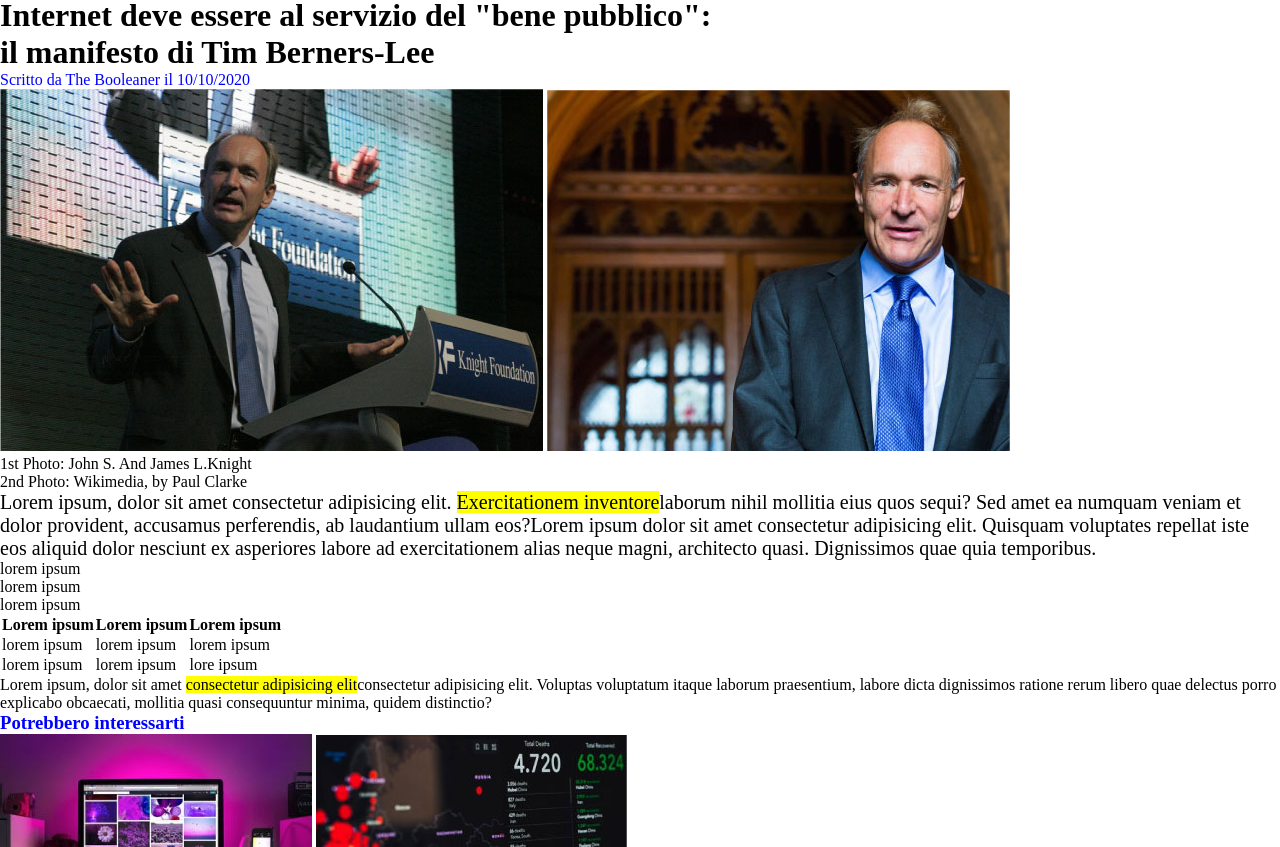
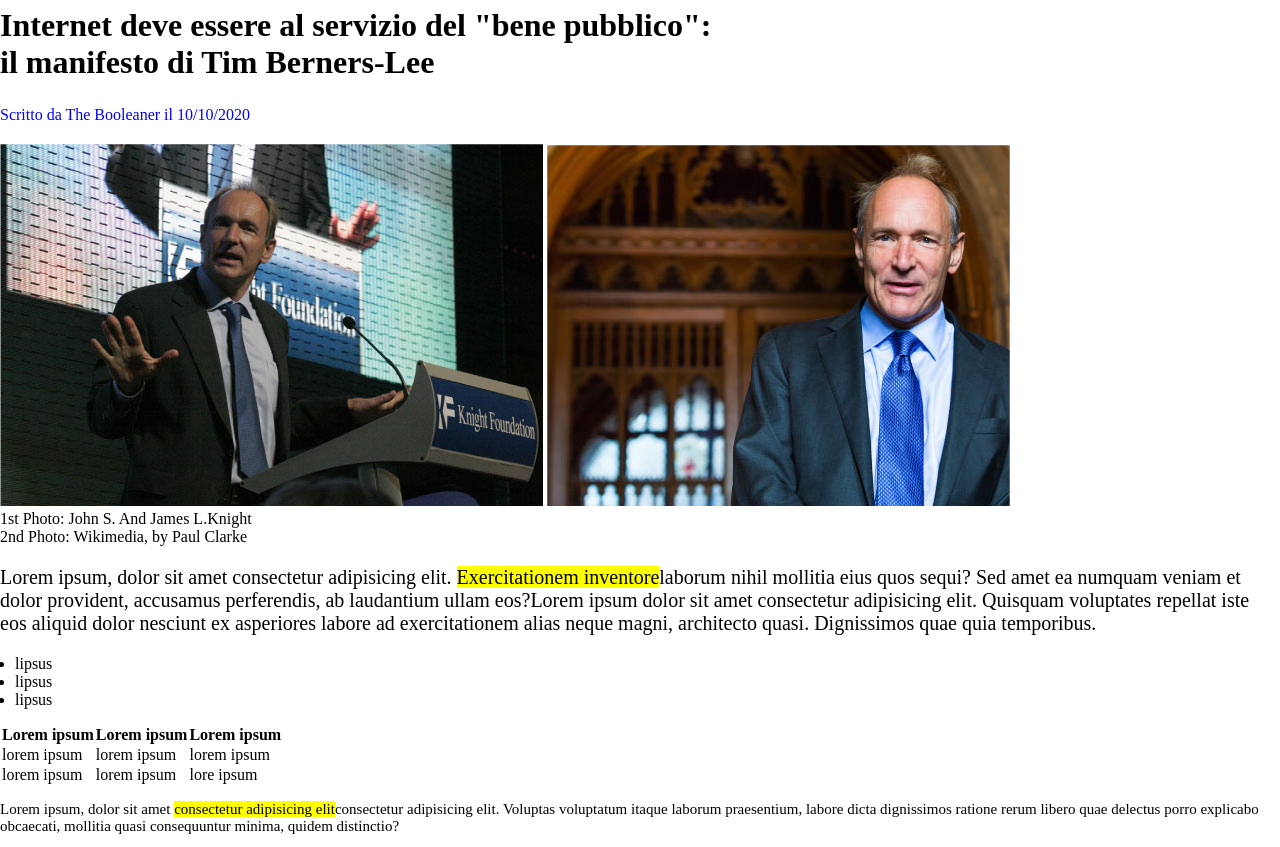
Before and after one commit to DavideCotigliani/html-css-booleaner, a plain HTML site: page index.html in a window 1280 px wide. Shown: the part 58-905 px from the top of the page. Drawn offline with Linux system fonts and the light colour scheme.

Commit message:
[UPD] Updated all the changes with margin

```diff
--- a/css/style.css
+++ b/css/style.css
@@ -1,24 +1,46 @@
 *{
-    padding:0;
-    margin:0;
+    padding: 0;
+    margin: 0;
     box-sizing: border-box;
 }
 
 header {background-color: rgba(35, 111, 197, 0.61);
     background-image: url("../img/pattern.png");
     background-size: 170px 120px;
+
 }
 .headerlogo{
     width: 200px;
+    margin-bottom: 10px;
 }
+.titoloprincipale {
+    margin-top: 15px;
+    margin-bottom: 15px;
+}
+
 #Scrittura{
     color: blue;
+    margin-top: 25px;
+    margin-bottom: 20px;
 }
 
-Main {font-size: 20px ;}
+Main {font-size: 20px ;
+margin-top: 20px;
+margin-bottom: 20px; }
 
-.parte secondaria {
+.listanonordinata {
+    margin-left: 15px;
+    margin-right: 20px;
+    margin-bottom: 15px;
+}
+
+.Tabella{
+    margin-bottom: 15px;
+}
+
+.partesecondaria {
     font-size: 15px;
+    margin-bottom: 15px;
 }
 #partefinale{
     color: blue;
--- a/index.html
+++ b/index.html
@@ -10,7 +10,8 @@
         <header>
         <div class="headerlogo"><img src="./img/logo.svg" alt=""></div>
         </header>
-    <h1>Internet deve essere al servizio del "bene pubblico": <br> il manifesto di Tim Berners-Lee</h1>
+    <div class="Titolo principale"><h1>Internet deve essere al servizio del "bene pubblico": <br> il manifesto di Tim Berners-Lee</h1></div>
+
     <p id="Scrittura">Scritto da The Booleaner il 10/10/2020</p>
     <img src="./img/tim-1.jpg" alt="">
     <img src="./img/tim-2.jpg" alt="">
@@ -19,12 +20,17 @@
 
    <main>Lorem ipsum, dolor sit amet consectetur adipisicing elit. <mark>Exercitationem inventore</mark>laborum nihil mollitia eius quos sequi? Sed amet ea numquam veniam et dolor provident, accusamus perferendis, ab laudantium ullam eos?Lorem ipsum dolor sit amet consectetur adipisicing elit. Quisquam voluptates repellat iste eos aliquid dolor nesciunt ex asperiores labore ad exercitationem alias neque magni, architecto quasi. Dignissimos quae quia temporibus.</main>
 
+
+   <div class="listanonordinata">
     <ul>
-    <li>lorem ipsum</li>
-    <li>lorem ipsum</li>
-    <li>lorem ipsum</li>
+        <li>lipsus</li>
+        <li>lipsus</li>
+        <li>lipsus</li>
     </ul>
+   </div>
 
+
+   <div class="Tabella">
     <table>
     <thead>
         <tr>
@@ -48,7 +54,11 @@
         </tr>
     </tfoot>
    </table>
-   <p><div class="parte secondaria"></div>Lorem ipsum, dolor sit amet <mark>consectetur adipisicing elit</mark>consectetur adipisicing elit. Voluptas voluptatum itaque laborum praesentium, labore dicta dignissimos ratione rerum libero quae delectus porro explicabo obcaecati, mollitia quasi consequuntur minima, quidem distinctio?</p>
+   </div>
+
+   <div class="partesecondaria">
+    <p>Lorem ipsum, dolor sit amet <mark>consectetur adipisicing elit</mark>consectetur adipisicing elit. Voluptas voluptatum itaque laborum praesentium, labore dicta dignissimos ratione rerum libero quae delectus porro explicabo obcaecati, mollitia quasi consequuntur minima, quidem distinctio?</p>
+    </div>
 
     <h3 id="partefinale"> Potrebbero interessarti</h3>
     <img src="./img/monitor.jpg" alt="monitor">
```
Lines whose indentation alone changed are shown as unchanged.
